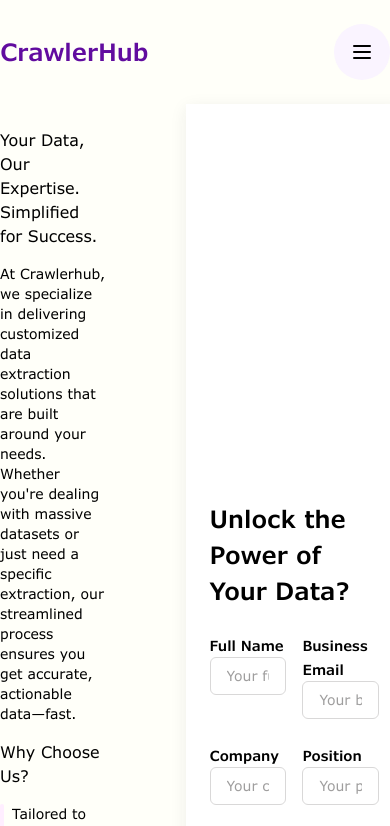
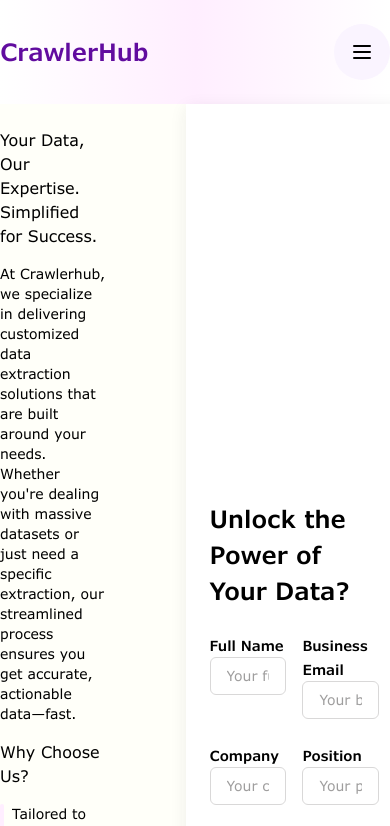
Before and after one commit to beecodeguy/crawlhub, a Next.js app: page /contact-us in a window 390 px wide. Shown: the top 826 px of the page. Built offline with nearby package versions, Linux system fonts and the light colour scheme.

Commit message:
resolved background issue in mobile nab

```diff
--- a/src/assets/styles/components/_nav.scss
+++ b/src/assets/styles/components/_nav.scss
@@ -6,6 +6,8 @@
   @apply h-screen fixed w-full overflow-hidden;
 }
 
-.web-page-layout:has(.mobile-nav), body:has(.mobile-nav) {
+.web-page-layout:has(.mobile-nav), body:has(.mobile-nav), header {
   overflow: hidden;
+  background: linear-gradient(to right, white, #ffeeff, white);
+  z-index: 10000;
 }
```
